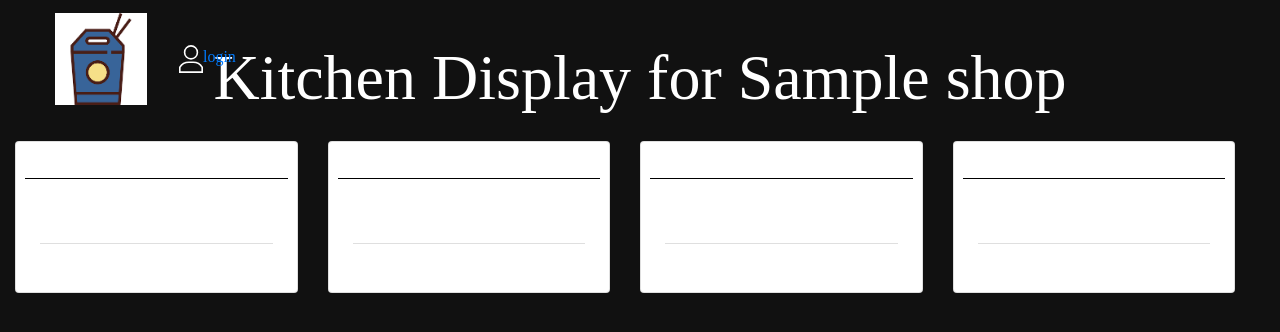
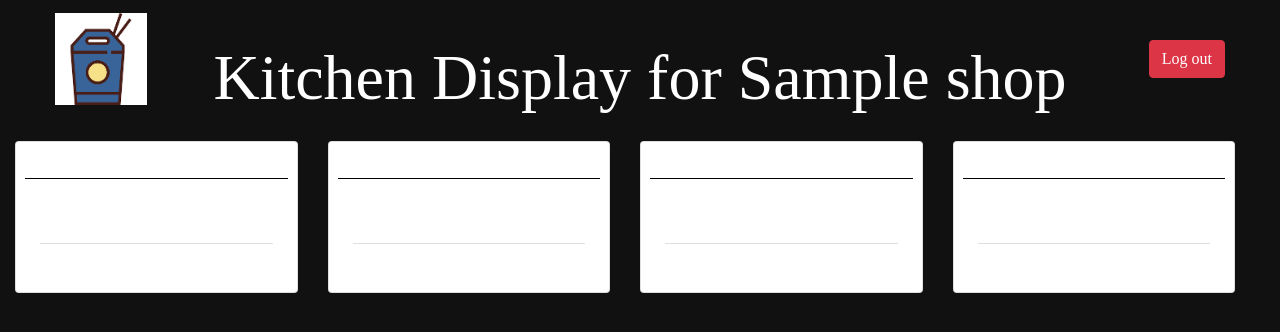
Before and after one commit to yishyu/NGUI-OrderDispatcher, a Django app: template NGUIOrderDispatcher/kitchen_display/templates/kitchen_display.html in a window 1280 px wide. Shown: the top 332 px of the page. Run offline with Django 3.2, Linux system fonts and the light colour scheme; the template is opened without the code that fills it: values that come from a table or form of the project are taken from there, others are empty; tables that the repository leaves empty hold one stand-in row (values such as "Sample post"); parts of the project's set-up code (start-up, migrations or seed data) failed here and were passed over; some libraries are stand-ins or nearby versions; some web fonts are replaced.

Commit message:
[upd] front-end

```diff
--- a/NGUIOrderDispatcher/kitchen_display/templates/base.html
+++ b/NGUIOrderDispatcher/kitchen_display/templates/base.html
@@ -41,14 +41,7 @@
                     aria-label="Toggle navigation">
                     <span class="navbar-toggler-icon">&#9776;</span>
                 </button>
-
-                <div class="collapse navbar-collapse" id="navbarSupportedContent">
-                    {% if not request.user.is_authenticated %}
-                        <a class="nav-link d-inline-block" href="{% url 'login_view' %}"><img src="{% static "img/svg/user.svg" %}" />login</a>
-                    {% else %}
-                        <a href="{% url 'logout_view' %}"> <button class="btn btn-danger"> Log out</button></a>
-                    {% endif %}
-                </div>
+                <a href="{% url 'logout_view' %}"> <button class="btn btn-danger"> Log out</button></a>
             </div>
         </nav>
     </header>
```
